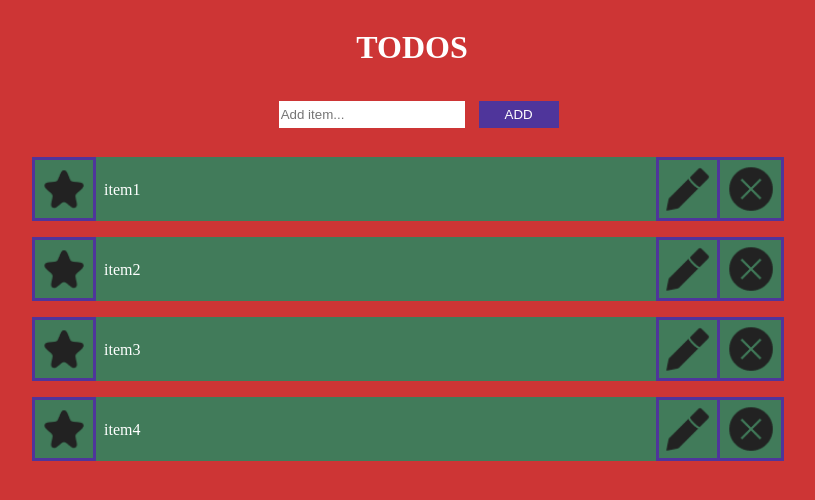
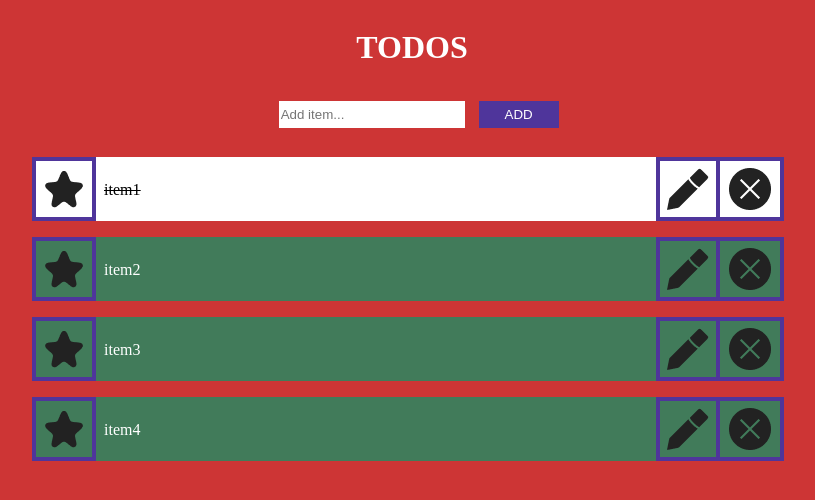
Before and after one commit to costik2020/0007-todo-or-not-todo-react, a React (Create React App) app: page / in a window 1280 px wide. Shown: the top 500 px of the page, without its empty margins (228-1043 px from the left). Built offline with nearby package versions, Linux system fonts and the light colour scheme.

Commit message:
Added the special style for the checked item when user presses star button

```diff
--- a/src/components/Todo.js
+++ b/src/components/Todo.js
@@ -28,9 +28,9 @@ function Todo(props){
 
 
 	const viewTemplate = (
-		<li id={props.id}>
+		<li className={"star-is-"+ props.completed} id={props.id}>
 		<div
-		className={"star star-is-"+ props.completed}
+		className="star"
 		onClick={()=>{
 			props.toggleTaskCompleted(props.id)
 		}}
@@ -53,9 +53,9 @@ function Todo(props){
 	);
 
 	const editTemplate = (
-		<li id={props.id}>
+		<li className={"star-is-"+ props.completed} id={props.id}>
 			<div
-			className={"star star-is-"+ props.completed}
+			className="star"
 			onClick={()=>{
 				props.toggleTaskCompleted(props.id)
 			}}
--- a/src/index.css
+++ b/src/index.css
@@ -63,7 +63,7 @@ ul li {
 
 
 
-
+/*Here are the items styles*/
 
 ul li div {
 	/*border: 0.1em solid black;*/
@@ -104,7 +104,7 @@ ul li {
 	background-repeat: no-repeat;
 	background-position: center;
 	background-size: contain;
-	border: 0.2em solid #4F359B;
+	border: 0.3em solid #4F359B;
 	box-sizing: border-box;
 }
 
@@ -118,7 +118,7 @@ ul li {
 	background-repeat: no-repeat;
 	background-position: center;
 	background-size: contain;
-	border: 0.2em solid #4F359B;
+	border: 0.3em solid #4F359B;
 	box-sizing: border-box;
 }
 
@@ -127,7 +127,7 @@ ul li {
 	background-repeat: no-repeat;
 	background-position: center;
 	background-size: contain;
-	border: 0.2em solid #4F359B;
+	border: 0.3em solid #4F359B;
 	border-left: none;
 	box-sizing: border-box;
 }
@@ -143,3 +143,20 @@ ul li {
 	border-bottom-width: 0.3em;
 
 }
+
+
+
+/*Style when the item is checked*/
+
+ul .star-is-true div  {
+	background-color: #FFFFFF;
+	color: black;
+	text-decoration: line-through;
+}
+
+/*
+.fffstar-is-false {
+	border: 0.1em solid black;
+}
+
+*/
```
